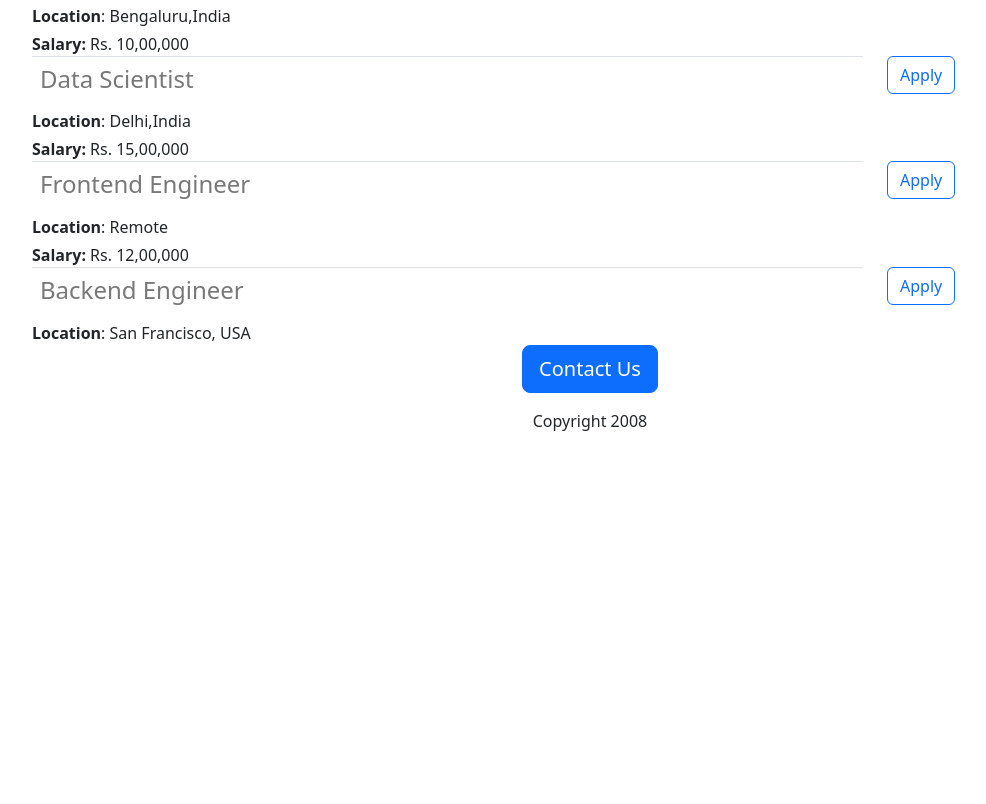
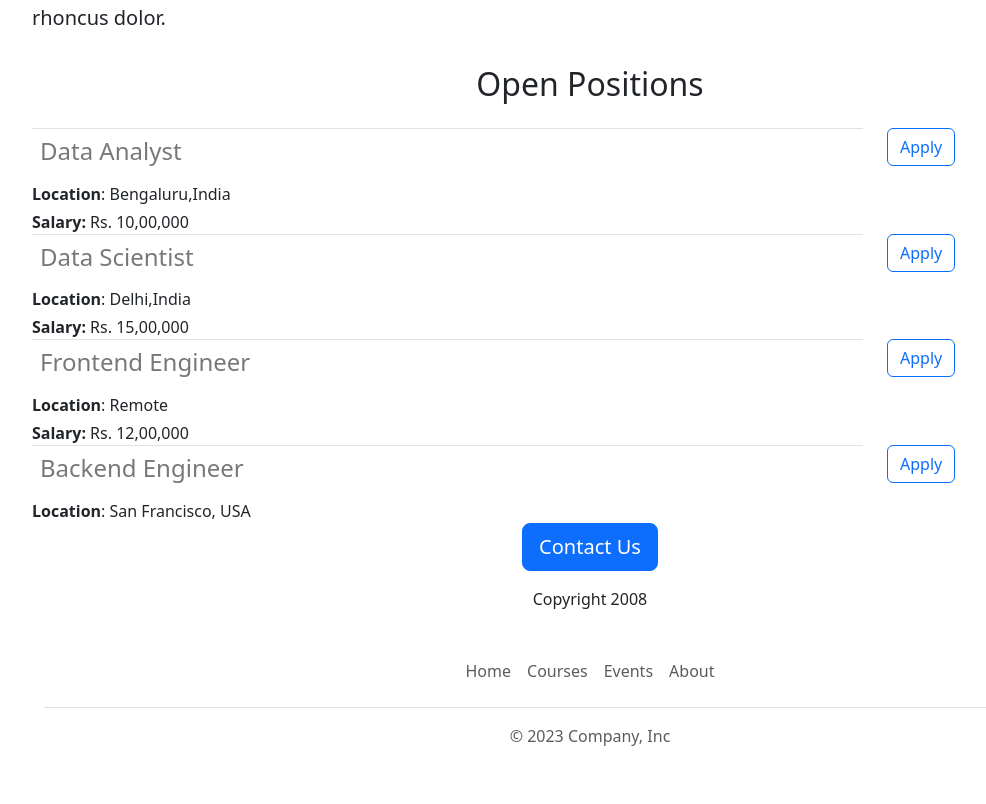
Before and after one commit to Saiprasadmurakonda/jovain-careers-v2, a Flask app: page / in a window 1280 px wide. Shown: the part 877-1681 px from the top of the page, without its empty margins (50-1036 px from the left). Before the commit the page ends 1308 px from the top, so only its background shows below. Run offline with Flask 3, Linux system fonts and the light colour scheme.

Commit message:
made many changes

```diff
--- /dev/null
+++ b/templates/footer.html
@@ -0,0 +1,13 @@
+
+<div class="container">
+  <footer class="py-3 my-4">
+    <ul class="nav justify-content-center border-bottom pb-3 mb-3">
+      <li class="nav-item"><a href="https://www.jovian.ai" class="nav-link px-2 text-body-secondary">Home</a></li>
+      <li class="nav-item"><a href="https
+                             ://jovian.ai.learn" class="nav-link px-2 text-body-secondary">Courses        </a></li>
+      <li class="nav-item"><a href="https://jovian.ai/events" class="nav-link px-2 text-body-secondary">Events</a></li>
+      <li class="nav-item"><a href="https://jovian.ai/about" class="nav-link px-2 text-body-secondary">About</a></li>
+    </ul>
+    <p class="text-center text-body-secondary">&copy; 2023 Company, Inc</p>
+  </footer>
+</div>
--- a/templates/home.html
+++ b/templates/home.html
@@ -9,19 +9,30 @@
     width: 100%;;
     object-fit: cover;
     height: 360px;
+    margin-bottom: 16px;
   }
 </style>
     <title>Jovian careers</title>
   </head>
   <body>
+    {% include 'nav.html' %}
+    <img id="banner"
+ class="img-fluid" src="https://lightheartedcrazysolution--sai-prasadpra22.repl.co/static/banner.jpg" alt="img" height="320" width="630">
     <div class="container">
 <h1 class="text-center mt-2 mb-3">{{company}} Careers</h1>
-    <img id="banner"
- class="img-fluid" src="https://lightheartedcrazysolution--sai-prasadpra22.repl.co/static/banner.jpg" alt="img" height="320" width="630">
+
     <h2 class="text-center">About Jovian</h2>
+    <div class="row" style="margin-bottom:16px;">
+      <div class="col-md-8">
+    <p class="lead">Lorem ipsum dolor sit amet, consectetur adipiscing elit, sed do eiusmod tempor incididunt ut labore et dolore magna aliqua. Suscipit tellus mauris a diam maecenas sed enim ut. Aliquam malesuada bibendum arcu vitae. Condimentum mattis pellentesque id nibh. Dolor morbi non arcu risus quis varius quam quisque id. Arcu risus quis varius quam. Faucibus vitae aliquet nec ullamcorper sit. Praesent tristique magna sit amet purus gravida. Adipiscing tristique risus nec feugiat in. Facilisis magna etiam tempor orci eu. Lorem ipsum dolor sit amet consectetur. Lectus proin nibh nisl condimentum id venenatis. Elit scelerisque mauris pellentesque pulvinar. Vitae turpis massa sed elementum tempus egestas sed sed. Odio tempor orci dapibus ultrices in iaculis nunc sed augue. Luctus venenatis lectus magna fringilla urna porttitor rhoncus dolor.</p>
+      </div>
+      <div class=" d-none d-md-block col-md-4 ">
+      <img src='/static/people.jpg' style="height:320px ; border-radius:4px; "" >
+        </div>
+</div>
 
-    <p class="lead">Lorem ipsum dolor sit amet, consectetur adipiscing elit, sed do eiusmod tempor incididunt ut labore et dolore magna aliqua. Suscipit tellus mauris a diam maecenas sed enim ut. Aliquam malesuada bibendum arcu vitae. Condimentum mattis pellentesque id nibh. Dolor morbi non arcu risus quis varius quam quisque id. Arcu risus quis varius quam. Faucibus vitae aliquet nec ullamcorper sit. Praesent tristique magna sit amet purus gravida. Adipiscing tristique risus nec feugiat in. Facilisis magna etiam tempor orci eu. Lorem ipsum dolor sit amet consectetur. Lectus proin nibh nisl condimentum id venenatis. Elit scelerisque mauris pellentesque pulvinar. Vitae turpis massa sed elementum tempus egestas sed sed. Odio tempor orci dapibus ultrices in iaculis nunc sed augue. Luctus venenatis lectus magna fringilla urna porttitor rhoncus dolor. Augue lacus viverra vitae congue eu. Augue ut lectus arcu bibendum at varius. Sed risus ultricies tristique nulla aliquet enim tortor.</p>
   <h2 class="text-center mt-2 mb-4">Open Positions</h2>
+
     <div>
     {% for job in jobs %}
     {% include 'jobitem.html' %}
@@ -30,8 +41,10 @@
 
   </div>
   <div class="text-center">
-  <button class="btn btn-primary btn-lg">Contact Us</button>
+  <a class="btn btn-primary btn-lg"
+ href="mailto:190190sai@gmail.com?subject=Question%20about%20job%20openings&body=My%20name%3A%20%3Cyour%20name%20here%3E%0D%0AMy%20Question%3A%20%3CYour%20question%20here%3E">Contact Us</a>
     </div>
     <p class="mt-3 mb-3 text-center"> Copyright 2008</p>
+  {% include 'footer.html'%}
   </body>
 </html>
--- a/templates/jobitem.html
+++ b/templates/jobitem.html
@@ -14,6 +14,6 @@
 {% endif%}
 </div>
 <div class="col-3">
-<button type="button" class="btn btn-outline-primary">Apply</button>
+<a href="mailto:190190sai@gmail.com?subject=Application%20for%20{{job['title']}}&body=My%20name%3A%20%3Cyour%20name%20here%3E%0D%0AMy%20Resume%20link%20%3A%3Cresume%20link%3E%0D%0AMy%20linkedIn%20link%3A%20%3Clinkedin%20link%3E" type="button" class="btn btn-outline-primary float-right align-middle">Apply</a>
 </div>
 </div>
--- /dev/null
+++ b/templates/nav.html
@@ -0,0 +1,11 @@
+<nav class="navbar bg-body-tertiary shadow-sm fixed-top bg-white">
+  <div class="container-fluid">
+    <a class="navbar-brand" href="#">
+      <img src="/static/bootstrap-logo.svg" alt="Logo" width="30" height="24" class="d-inline-block align-text-top">
+      Jovian Careers
+    </a>
+  </div>
+</nav>
+<div style="height:56px;"></div>
+
+<div class="b-example-divider"></div>
```
Also changed, not shown: static/bootstrap-logo.svg (added), 2 other files.
